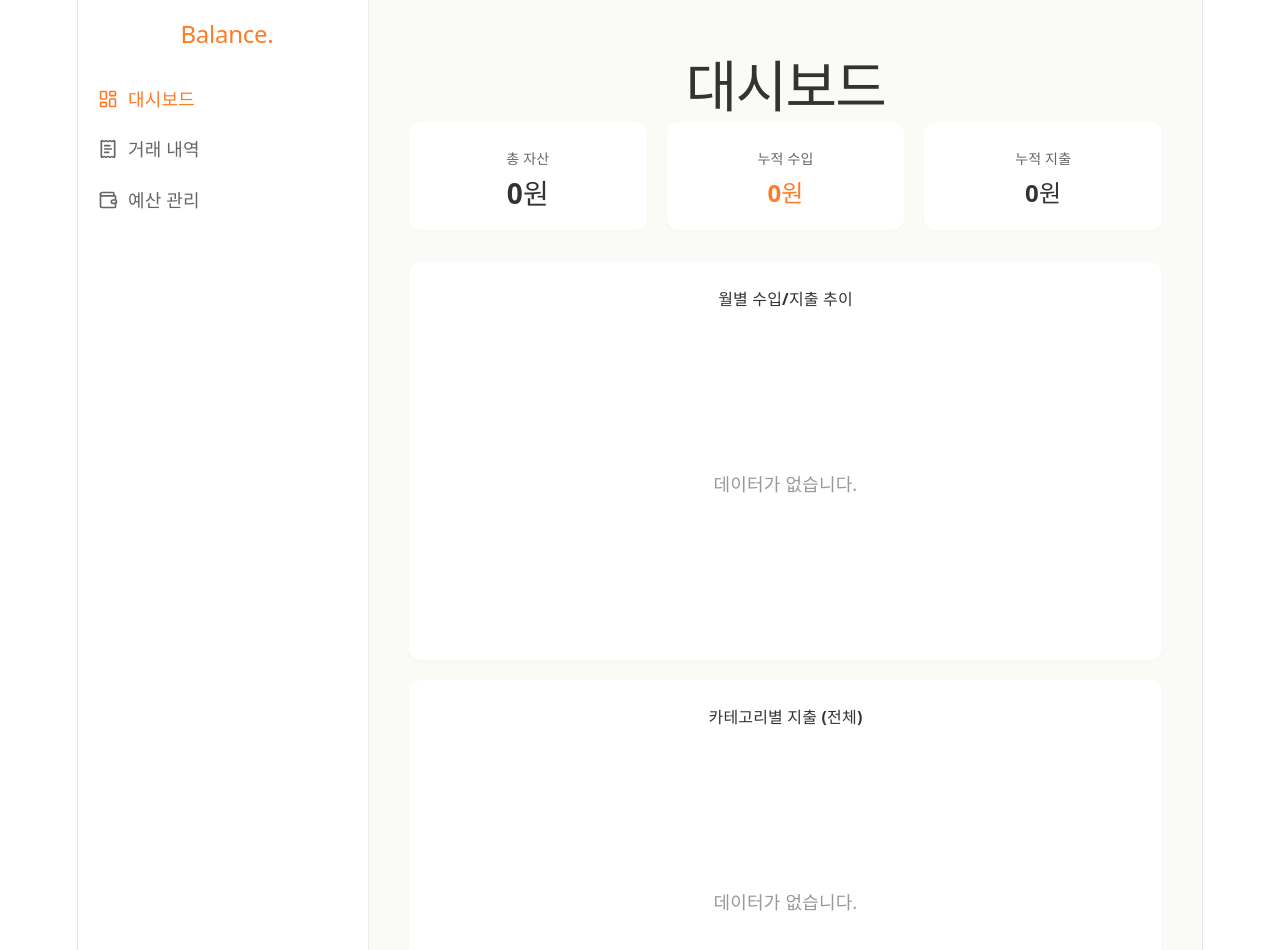
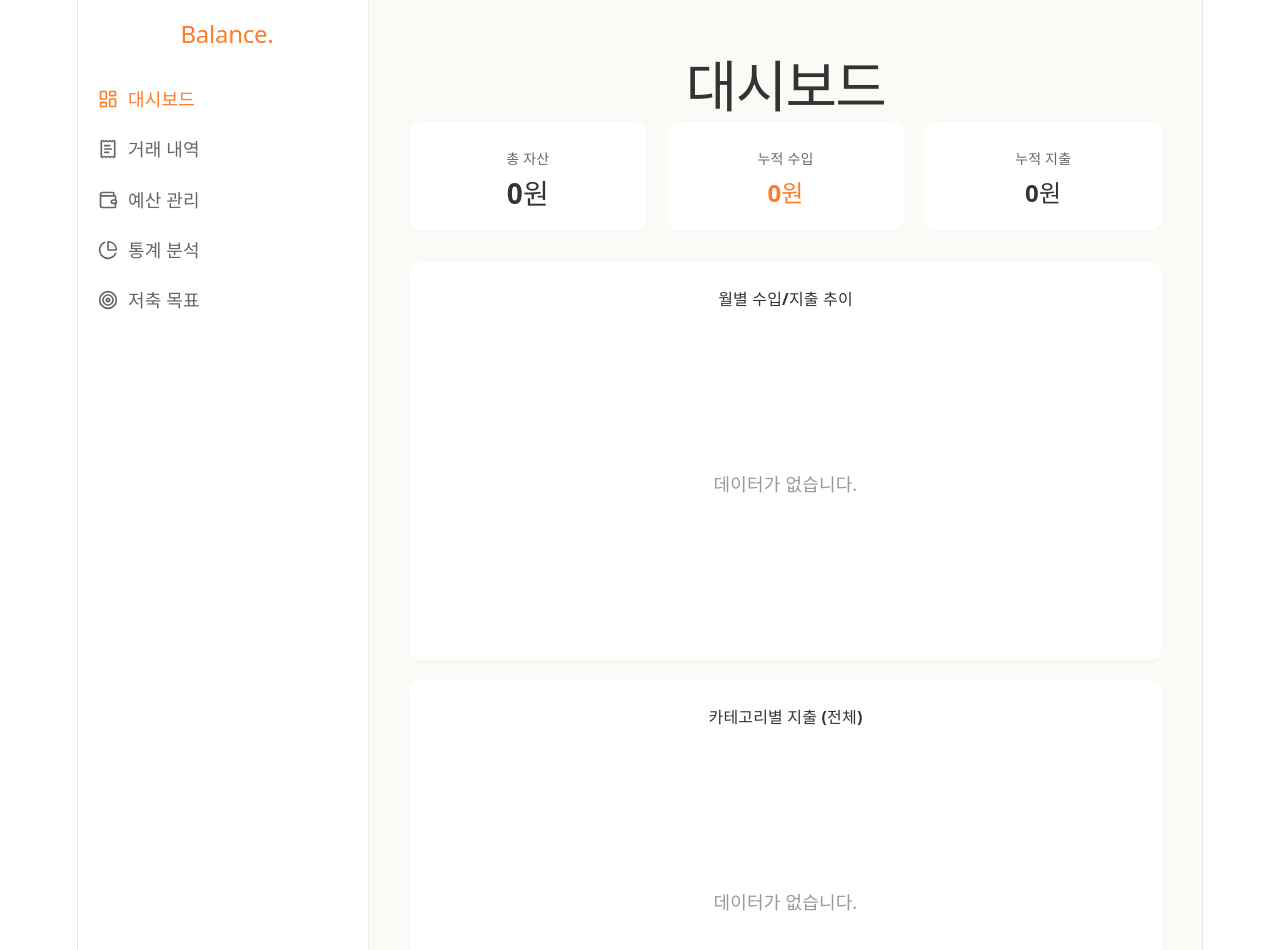
Before and after one commit to gyeonggumun/balance-dashboard, a React (Vite) app: page / in a window 1280 px wide. Shown: the top 950 px of the page. Built offline with nearby package versions, Linux system fonts and the light colour scheme.

Commit message:
goals페이지 사이드 바 추가

```diff
--- a/src/components/common/Sidebar.jsx
+++ b/src/components/common/Sidebar.jsx
@@ -1,10 +1,9 @@
 import { Link, useLocation } from 'react-router-dom';
-import { LayoutDashboard, ReceiptText, Wallet } from 'lucide-react'; // Wallet 아이콘 추가
+import { LayoutDashboard, ReceiptText, Wallet, PieChart, Target } from 'lucide-react';
 
 export default function Sidebar() {
   const location = useLocation();
 
-  // 현재 경로에 따라 활성화된 메뉴 색상을 변경하는 스타일 함수
   const getLinkStyle = (path) => ({
     color: location.pathname === path ? '#FF7B28' : '#666',
     textDecoration: 'none',
@@ -31,10 +30,19 @@ export default function Sidebar() {
             <ReceiptText size={20} /> 거래 내역
           </Link>
         </li>
-        {/* 예산 관리 메뉴 추가 */}
         <li>
           <Link to="/budget" style={getLinkStyle('/budget')}>
             <Wallet size={20} /> 예산 관리
+          </Link>
+        </li>
+        <li>
+          <Link to="/statistics" style={getLinkStyle('/statistics')}>
+            <PieChart size={20} /> 통계 분석
+          </Link>
+        </li>
+        <li>
+          <Link to="/goals" style={getLinkStyle('/goals')}>
+            <Target size={20} /> 저축 목표
           </Link>
         </li>
       </ul>
```
